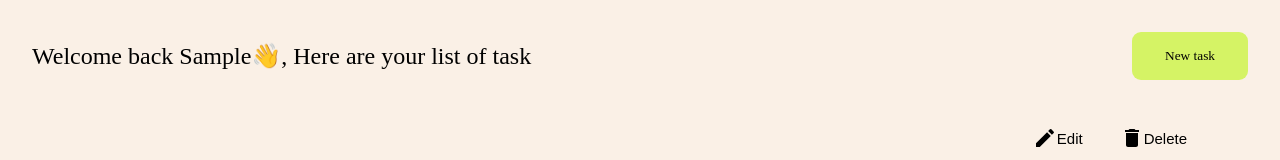
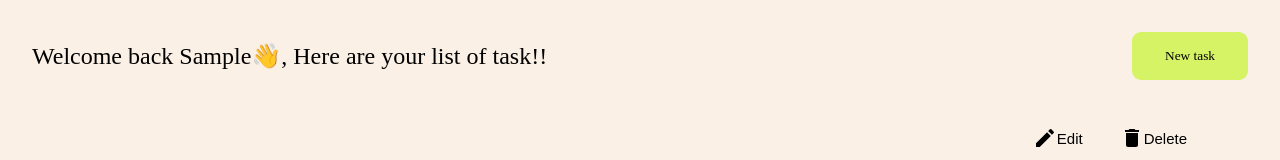
Before and after one commit to Abhijeetkumar8582/Task, a Next.js app in the folder Client/task-app/: page /Component/Task in a window 1280 px wide. Shown: the top 160 px of the page. Built offline with nearby package versions, Linux system fonts and the light colour scheme; no server answers; sample sign-in values are in the browser's storage.

Commit message:
Facing issue on netlify

```diff
--- a/Client/task-app/src/pages/Component/Task.js
+++ b/Client/task-app/src/pages/Component/Task.js
@@ -240,7 +240,7 @@ function Task() {
 
             <div style={{ display: 'flex', justifyContent: 'space-between', alignItems: 'center' }}>
                 <div>
-                    <h2>Welcome back {userName.slice(0, 1).toUpperCase() + userName.slice(1)}👋, Here are your list of task</h2>
+                    <h2>Welcome back {userName.slice(0, 1).toUpperCase() + userName.slice(1)}👋, Here are your list of task!!</h2>
                 </div>
                 <div>
                     <button onClick={CreateTaskOpen} className={Style.newTask}>New task</button>
@@ -258,7 +258,7 @@ function Task() {
             </div>
 
             <div>
-                {/* <Button onClick={handleOpen}>Open modal</Button> */}
+
                 <Modal
                     open={open}
                     onClose={handleClose}
@@ -293,7 +293,7 @@ function Task() {
             </div>
 
             <div>
-                {/* <Button onClick={CreateTaskOpen}>Open modal</Button> */}
+
                 <Modal
                     open={openCreateTask}
                     onClose={CreateTaskClose}
```
Also changed, not shown: Client/task-app/src/pages/index.js (line endings or trailing spaces).
